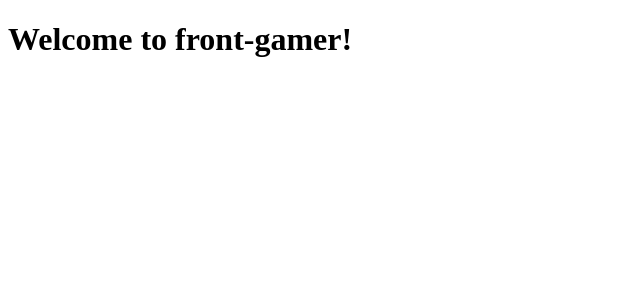
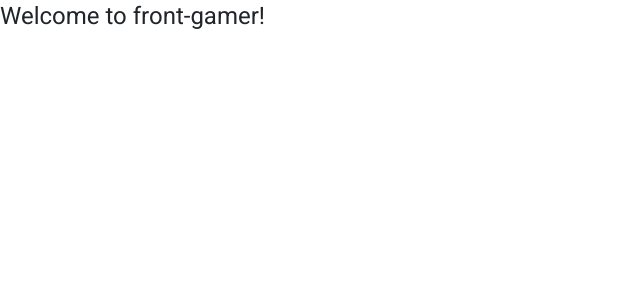
Before and after one commit to hilbert-nunes/front-angular-senai, an Angular app: page / in a window 1280 px wide. Shown: the top 300 px of the page, without its empty margins (0-640 px from the left). Built offline with nearby package versions, Linux system fonts and the light colour scheme.

Commit message:
add bootstrap & material

```diff
--- a/angular.json
+++ b/angular.json
@@ -58,9 +58,13 @@
               "src/assets"
             ],
             "styles": [
-              "src/styles.css"
+              "@angular/material/prebuilt-themes/indigo-pink.css",
+              "src/styles.css",
+              "node_modules/bootstrap/dist/css/bootstrap.min.css"
             ],
-            "scripts": [],
+            "scripts": [
+              "node_modules/bootstrap/dist/js/bootstrap.js"
+            ],
             "server": "src/main.server.ts",
             "prerender": true,
             "ssr": {
--- a/package.json
+++ b/package.json
@@ -11,15 +11,18 @@
   "private": true,
   "dependencies": {
     "@angular/animations": "^17.0.0",
+    "@angular/cdk": "^17.0.4",
     "@angular/common": "^17.0.0",
     "@angular/compiler": "^17.0.0",
     "@angular/core": "^17.0.0",
     "@angular/forms": "^17.0.0",
+    "@angular/material": "^17.0.4",
     "@angular/platform-browser": "^17.0.0",
     "@angular/platform-browser-dynamic": "^17.0.0",
     "@angular/platform-server": "^17.0.0",
     "@angular/router": "^17.0.0",
     "@angular/ssr": "^17.0.8",
+    "bootstrap": "^5.3.2",
     "express": "^4.18.2",
     "rxjs": "~7.8.0",
     "tslib": "^2.3.0",
--- a/src/app/app.module.ts
+++ b/src/app/app.module.ts
@@ -3,6 +3,7 @@
 
 import { AppRoutingModule } from './app-routing.module';
 import { AppComponent } from './app.component';
+import { BrowserAnimationsModule } from '@angular/platform-browser/animations';
 
 @NgModule({
   declarations: [
@@ -10,7 +11,8 @@
   ],
   imports: [
     BrowserModule,
-    AppRoutingModule
+    AppRoutingModule,
+    BrowserAnimationsModule
   ],
   providers: [
     provideClientHydration()
--- a/src/index.html
+++ b/src/index.html
@@ -6,8 +6,10 @@
   <base href="/">
   <meta name="viewport" content="width=device-width, initial-scale=1">
   <link rel="icon" type="image/x-icon" href="favicon.ico">
+  <link href="https://fonts.googleapis.com/css2?family=Roboto:wght@300;400;500&display=swap" rel="stylesheet">
+  <link href="https://fonts.googleapis.com/icon?family=Material+Icons" rel="stylesheet">
 </head>
-<body>
+<body class="mat-typography">
   <app-root></app-root>
 </body>
 </html>
--- a/src/styles.css
+++ b/src/styles.css
@@ -1 +1,4 @@
 /* You can add global styles to this file, and also import other style files */
+
+html, body { height: 100%; }
+body { margin: 0; font-family: Roboto, "Helvetica Neue", sans-serif; }
```
Also changed, not shown: 1 other file (tests, documents, lock files or other folders).
